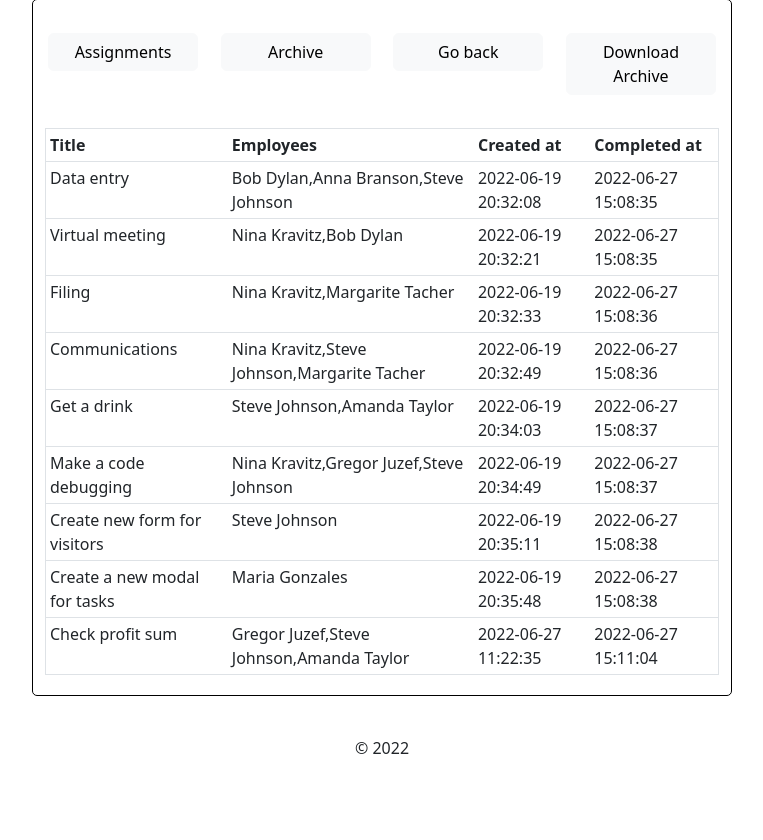
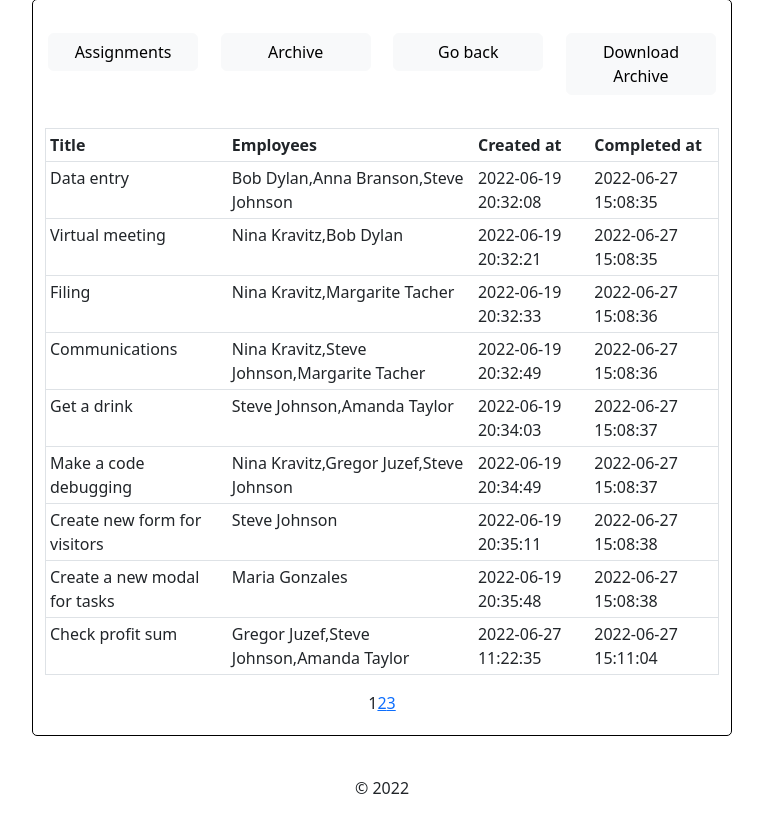
Before and after one commit to daniilalex/task_manager_system, a PHP site: page /pages/archive.php in a window 1280 px wide. Shown: the part 65-905 px from the top of the page, without its empty margins (258-1021 px from the left). Before the commit the page ends 819 px from the top, so only its background shows below. Run offline with PHP 8.4, Linux system fonts and the light colour scheme; data comes from the database, SQL or seed files in the repository; some libraries are stand-ins or nearby versions.

Commit message:
add a pagination to the archive

```diff
--- a/pages/archive.php
+++ b/pages/archive.php
@@ -8,7 +8,36 @@ require '../Classes/Task.php';
 $repo = new Task();
 $assignments = $repo->getValuesToArchive();
 
+
+if (isset($_GET['page_no']) && $_GET['page_no'] != "") {
+    $page_no = $_GET['page_no'];
+} else {
+    $page_no = 1;
+}
+$total_records_per_page = 10;
+$offset = ($page_no - 1) * $total_records_per_page;
+$previous_page = $page_no - 1;
+$next_page = $page_no + 1;
+$adjacents = "2";
+
+$result_count = mysqli_query($repo->mysql, "SELECT COUNT(*) AS total_records
+        FROM exam_2022.tasks2employees");
+$total_records = mysqli_fetch_array($result_count);
+$total_records = $total_records['total_records'];
+
+$total_no_of_pages = ceil($total_records / $total_records_per_page);
+$second_last = $total_no_of_pages - 1; // total pages minus 1
+$results = mysqli_query(
+    $repo->mysql,
+    "SELECT t.*, GROUP_CONCAT(e.first_name, ' ', e.last_name) AS all_employees
+        FROM exam_2022.tasks2employees t2e
+        LEFT JOIN exam_2022.employees e on e.id = t2e.employee_id
+        LEFT JOIN exam_2022.tasks t on t.id = t2e.tasks_id
+        WHERE status = '1'
+        GROUP BY t.id LIMIT $offset, $total_records_per_page"
+);
 ?>
+
 
     <div class="container">
         <div class="content">
@@ -34,20 +63,33 @@ $assignments = $repo->getValuesToArchive();
                         <th>Employees</th>
                         <th>Created at</th>
                         <th>Completed at</th>
-
                     </tr>
 
-                    <? foreach ($assignments as $i) {
-                        ?>
+                    <?php while ($row = mysqli_fetch_array($results)) { ?>
                         <tr>
-                            <td><?= $i['title'] ?></td>
-                            <td><?= $i['all_employees'] ?></td>
-                            <td><?= $i['created_at'] ?></td>
-                            <td><?= $i['completed_at'] ?></td>
+                            <td><?= $row['title'] ?></td>
+                            <td><?= $row['all_employees'] ?></td>
+                            <td><?= $row['created_at'] ?></td>
+                            <td><?= $row['completed_at'] ?></td>
                         </tr>
                     <? } ?>
                 </table>
             </div>
+            <nav>
+                <ul class="pagination justify-content-center">
+                    <?php
+                    if ($total_no_of_pages <= 10) {
+                        for ($counter = 1; $counter <= $total_no_of_pages; $counter++) {
+                            if ($counter == $page_no) {
+                                echo "<li class='active'><a>$counter</a></li>";
+                            } else {
+                                echo "<li><a href='?page_no=$counter'>$counter</a></li>";
+                            }
+                        }
+                    }
+                    ?>
+                </ul>
+            </nav>
         </div>
     </div>
 
```
